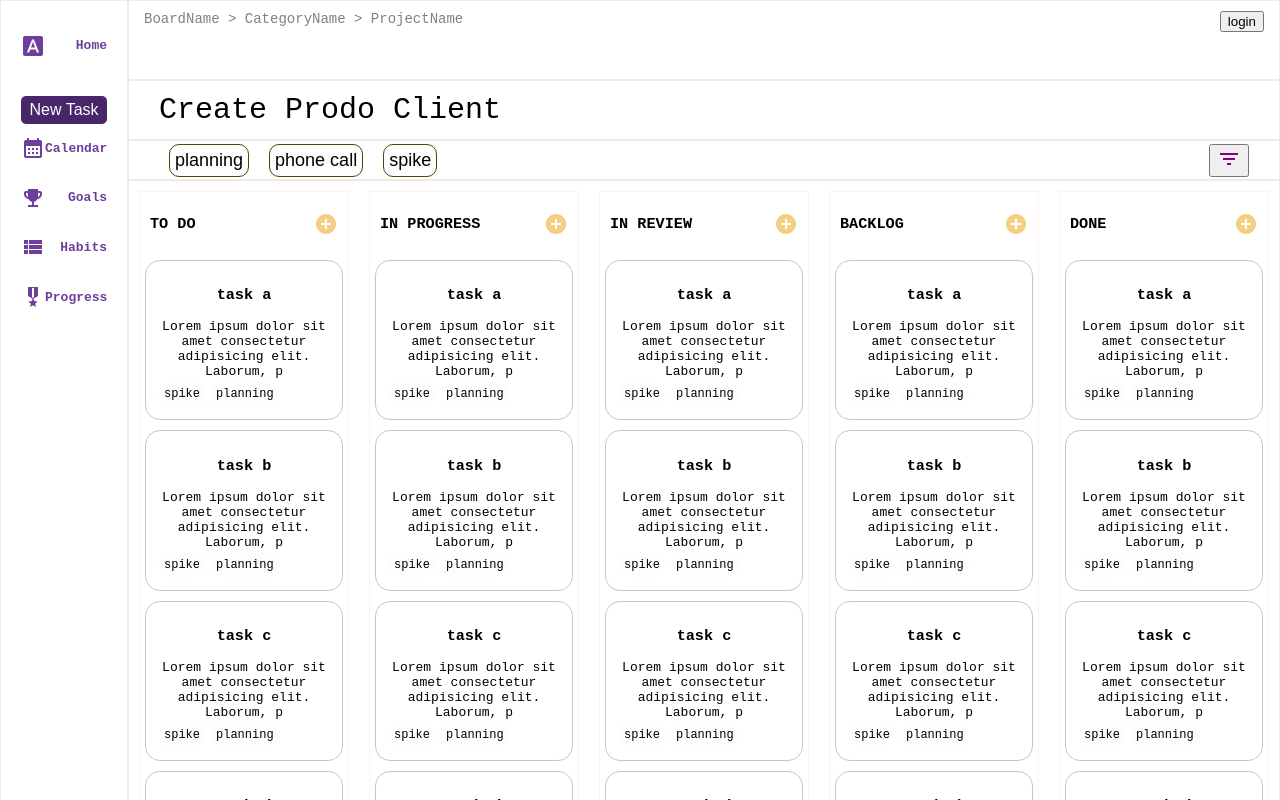
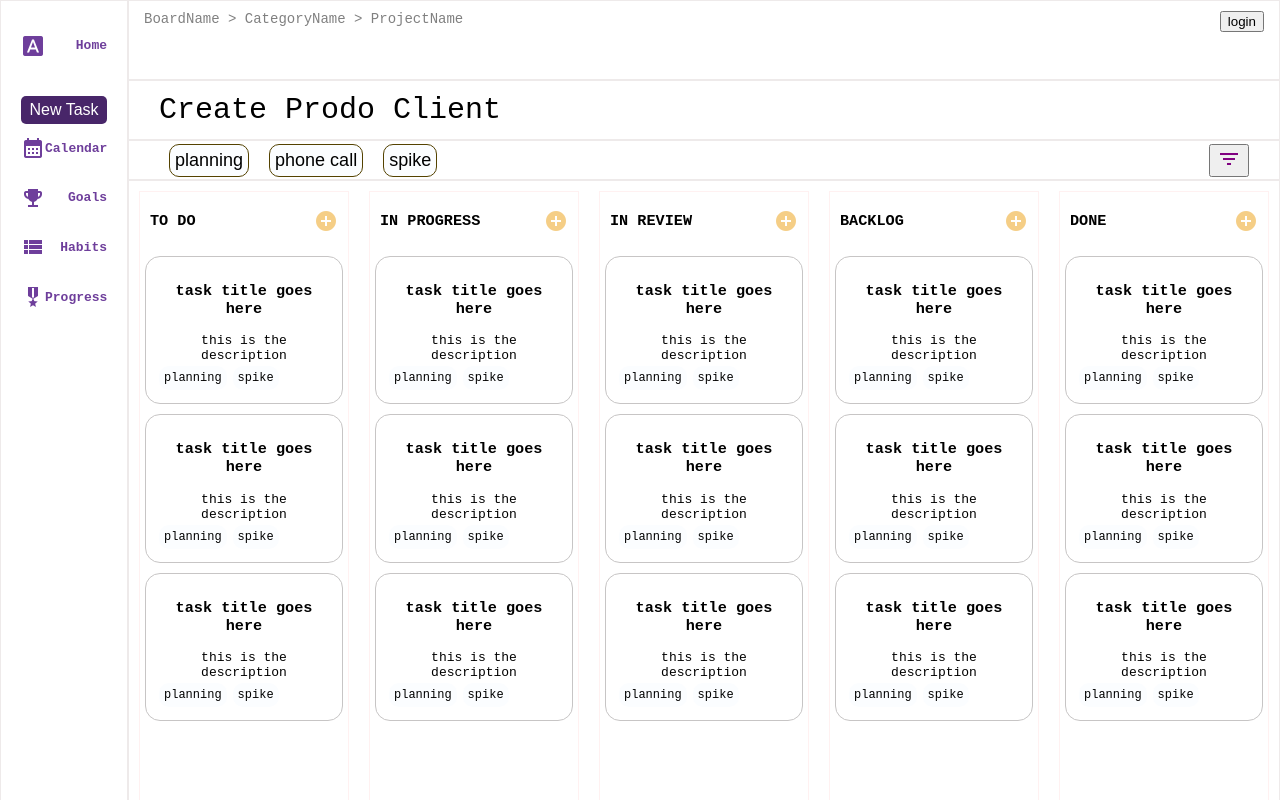
Before and after one commit to dotsync/prodo-client, a React (Create React App) app: page / in a window 1280 px wide. Shown: the top 800 px of the page. Built offline with nearby package versions, Linux system fonts and the light colour scheme.

Commit message:
Implements models with mock data

```diff
--- a/src/App.css
+++ b/src/App.css
@@ -159,6 +159,9 @@
   border: rgb(23, 23, 23) 1px solid;
   cursor: grab;
 }
+.board-column:-webkit-scrollbar {
+
+}
 
 .task-tags {
   display: flex;
@@ -173,6 +176,6 @@
   padding: 5px;
 }
 .task-tag:hover {
-  color: rgb(45, 85, 134);
+  color: rgb(88, 137, 124);
   cursor: pointer;
 }
--- a/src/App.js
+++ b/src/App.js
@@ -4,15 +4,20 @@ import FilterBar from './components/FilterBar';
 import PageTitle from './components/PageTitle';
 import Sidebar from './components/Sidebar';
 import ProjectBoard from './components/ProjectBoard';
+import Board from './models/Board';
+import { useState } from 'react';
 
 function App() {
+  const mockBoard = new Board('mock board');
+  mockBoard.initializeDefaultLists();
+  const [board, setBoard] = useState(mockBoard);
   return (
     <div className='App'>
       <Sidebar />
       <Navbar />
       <PageTitle />
       <FilterBar />
-      <ProjectBoard />
+      <ProjectBoard board={board}/>
     </div>
   );
 }
--- a/src/components/BoardColumn.jsx
+++ b/src/components/BoardColumn.jsx
@@ -1,14 +1,9 @@
-import React from 'react'
+import React, { useState } from 'react'
 import Task from './Task'
 
-export default function BoardColumn({ name }) {
-  const tasks = ['task a', 'task b', 'task c', 'task d']
-  /**
-   * class Task {
-   * title
-   * description
-   * }
-   */
+export default function BoardColumn({ name, tasks }) {
+  // const tasks = ['task a', 'task b', 'task c', 'task d', 'task d', 'task d', 'task d', 'task d']
+  // const [tasks, setTasks] = useState(tasks)
 
   return (
     <div className="board-column">
@@ -19,7 +14,7 @@ export default function BoardColumn({ name }) {
         </span>
       </div>
       {tasks.map((t) => {
-        return <Task title={t} />
+        return <Task title={t.title} description={t.description} tags={t.tags}/>
       })}
     </div>
   )
--- a/src/components/ProjectBoard.jsx
+++ b/src/components/ProjectBoard.jsx
@@ -1,19 +1,13 @@
-import React from 'react'
+import React, { useState } from 'react'
 import BoardColumn from './BoardColumn';
 
-export default function ProjectBoard() {
-  const columns = ["TO DO","IN PROGRESS","IN REVIEW","BACKLOG","DONE"];
-  /**
-   * class Column {
-   * title: TO DO
-   * tasks: [taskId, taskId, taskId]
-   * }
-   */
+export default function ProjectBoard({board}) {
+  const [columns, setColumns] = useState(board.lists)
   return (
     <div className='project-board'>
       <div className='board'>
         {columns.map((c) => {
-          return <BoardColumn name={c}/>
+          return <BoardColumn tasks={c.tasks} name={c.title}/>
         })}
       </div>
     </div>
--- a/src/components/Task.jsx
+++ b/src/components/Task.jsx
@@ -1,13 +1,14 @@
 import React from 'react'
 
-export default function Task({ title }) {
+export default function Task({ title, description, tags }) {
   return (
     <div className="task">
       <h3>{title}</h3>
-      <div>Lorem ipsum dolor sit amet consectetur adipisicing elit. Laborum, p</div>
+      <div>{description}</div>
       <div className="task-tags">
-        <div className="task-tag">spike</div>
-        <div className="task-tag">planning</div>
+        {/* <div className="task-tag">spike</div>
+        <div className="task-tag">planning</div> */}
+        {tags.map((t)=><div className="task-tag">{t}</div>)}
 
       </div>
     </div>
--- /dev/null
+++ b/src/models/Board.js
@@ -0,0 +1,36 @@
+import List from './List'
+import TaskModel from './TaskModel'
+
+export default class Board {
+  constructor(title) {
+    this.title = title
+    this.lists = []
+    // this.initializeDefaultLists()
+  }
+  initializeDefaultLists() {
+    const defaultListTitles = [
+      'TO DO',
+      'IN PROGRESS',
+      'IN REVIEW',
+      'BACKLOG',
+      'DONE',
+    ]
+
+    // this code is for generating mock tasks to use for creating ui
+    for (let i = 0; i < defaultListTitles.length; i++) {
+      const newList = new List(defaultListTitles[i])
+      const tasks = []
+      for (let j = 0; j < 3; j++) {
+        const newTask = new TaskModel(
+          i + '-' + j,
+          'task title goes here',
+          ['planning', 'spike'],
+          'this is the description',
+        )
+        tasks.push(newTask)
+      }
+      newList.tasks = tasks
+      this.lists.push(newList)
+    }
+  }
+}
--- /dev/null
+++ b/src/models/List.js
@@ -0,0 +1,6 @@
+export default class List {
+    constructor(title) {
+        this.tasks = [];
+        this.title = title;
+    }
+}
--- /dev/null
+++ b/src/models/TaskModel.js
@@ -0,0 +1,9 @@
+export default class TaskModel {
+    constructor(id, title, tags, description) {
+        this.createdDate = new Date()
+        this.tags = tags;
+        this.title = title
+        this.description = description;
+        this.taskId = id;
+    }
+}
```
